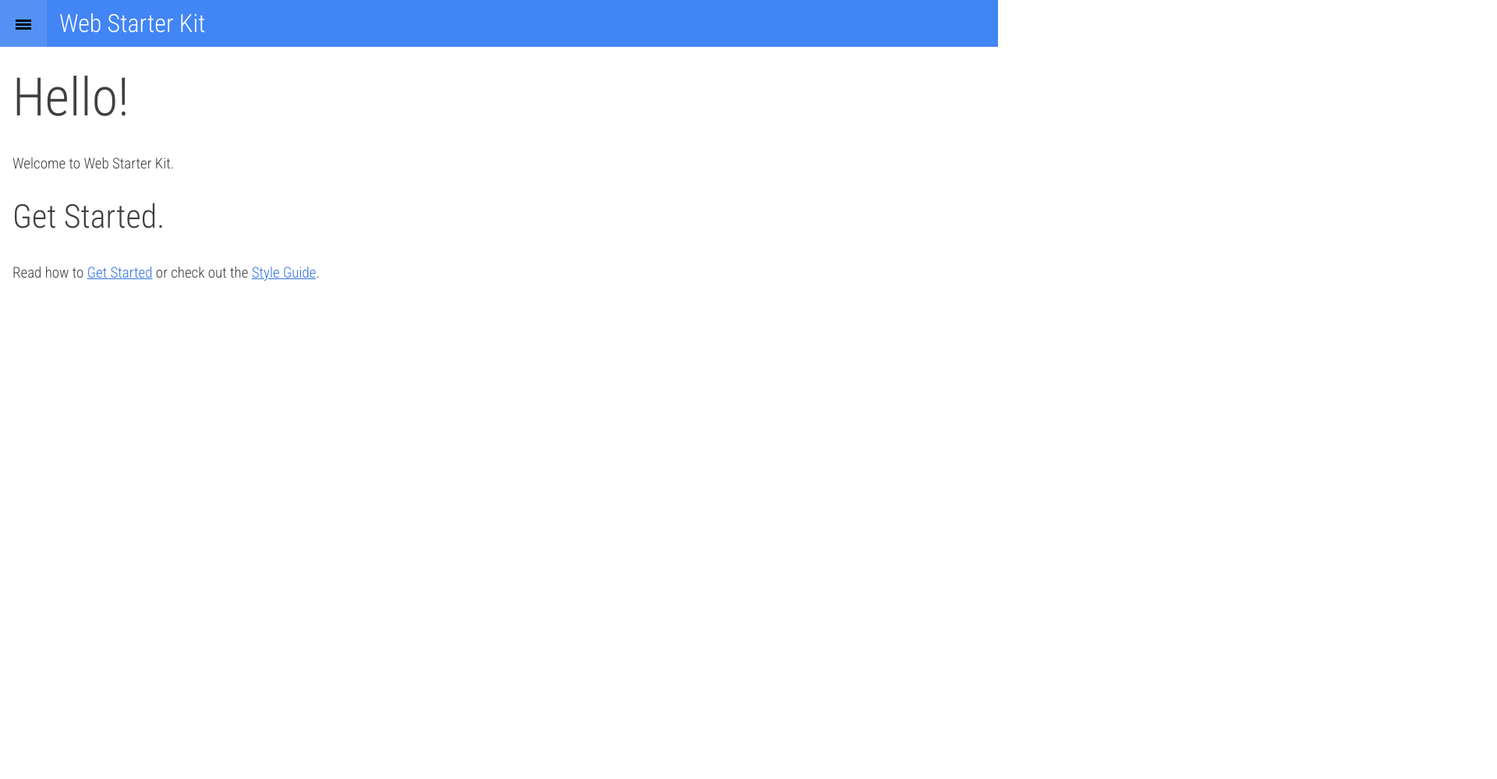
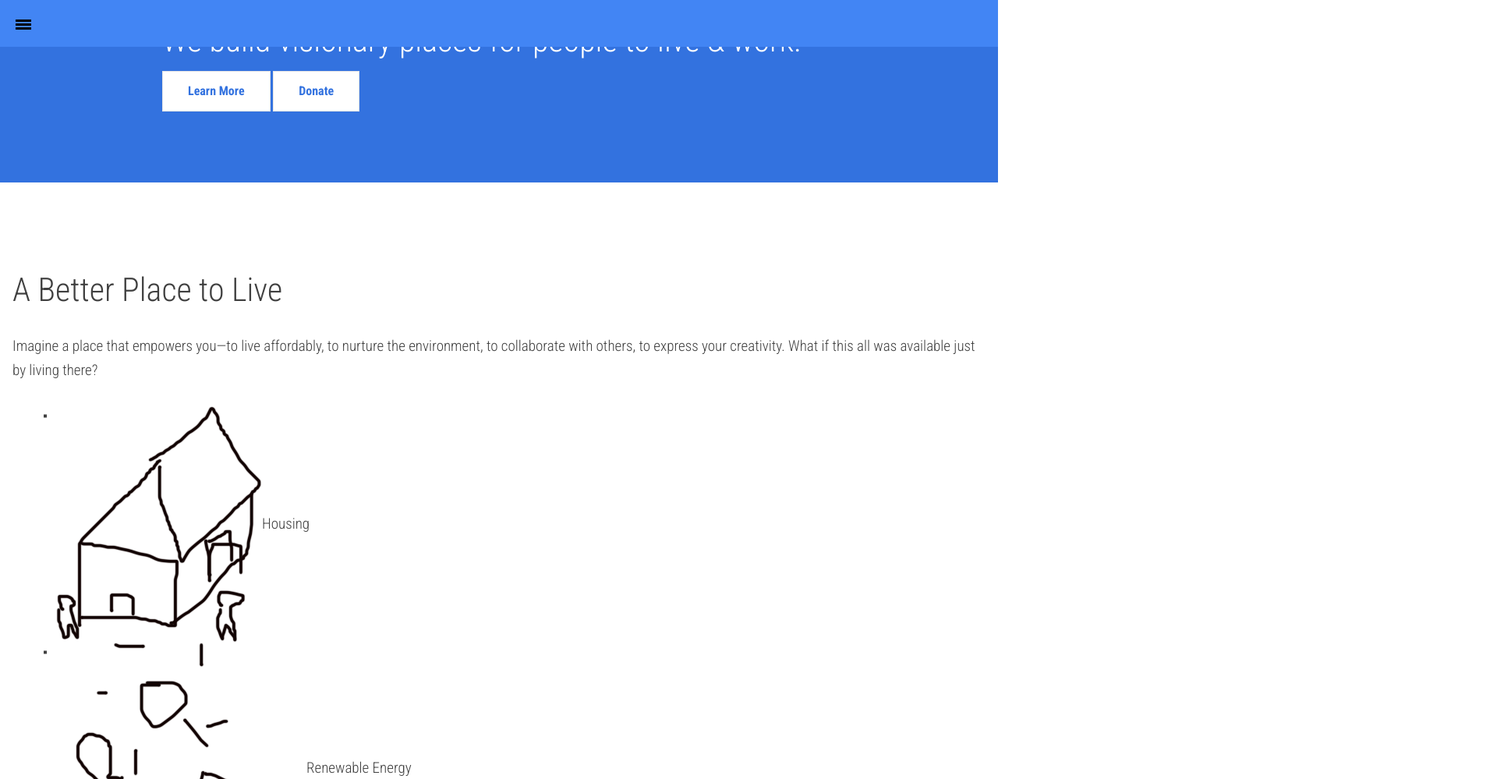
Before and after one commit to ghankerson/welcome_to_place, a website: page app/index.html in a window 1280 px wide. Shown: the top 999 px of the page at 78% size, 1920 px wide, since content can reach past the window. Before the commit the page ends 800 px from the top, so only its background shows below. Drawn offline with Linux system fonts and the light colour scheme.

Commit message:
CSS and markup updates

```diff
--- a/app/index.html
+++ b/app/index.html
@@ -4,7 +4,7 @@
         <meta charset="utf-8">
         <meta name="description" content="A front-end template that helps you build fast, modern mobile web apps.">
         <meta name="viewport" content="width=device-width, initial-scale=1, minimal-ui">
-        <title>Web Starter Kit</title>
+        <title>Welcome to Place</title>
 
         <!-- Add to homescreen for Chrome on Android -->
         <meta name="mobile-web-app-capable" content="yes">
@@ -46,8 +46,7 @@
     <body>
         <header class="app-bar promote-layer">
             <div class="app-bar-container">
-                <button class="menu"><img src="images/hamburger.svg"></button>
-                <h1 class="logo">Web Starter Kit</h1>
+                <button class="menu"><img src="images/hamburger.svg" alt="Menu"></button>
                 <section class="app-bar-actions">
                 <!-- Put App Bar Buttons Here -->
                 </section>
@@ -56,19 +55,22 @@
 
         <nav class="navdrawer-container promote-layer">
             <h4>Navigation</h4>
-            <ul>
-                <li><a href="#hello">Hello</a></li>
-                <li><a href="#get-started">Get Started</a></li>
-                <li><a href="styleguide/index.html">Style Guide</a></li>
-            </ul>
         </nav>
 
+        <div class="summary-header">
+          <div class="container">
+              <h2 id="hello">We build visionary places for people to live &amp; work.</h2>
+              <a href="#" class="button--secondary">Learn More</a>
+              <a href="#" class="button--secondary">Donate</a>
+          </div>
+        </div>
         <main>
-            <h1 id="hello">Hello!</h1>
-            <p>Welcome to Web Starter Kit.</p>
-
-            <h2 id="get-started">Get Started.</h2>
-            <p>Read how to <a href="http://developers.google.com/web/starter-kit">Get Started</a> or check out the <a href="styleguide/index.html">Style Guide</a>.</p>
+            <h2 id="get-started">A Better Place to Live</h2>
+            <p>Imagine a place that empowers you—to live affordably, to nurture the environment, to collaborate with others, to express your creativity. What if this all was available just by living there?</p>
+            <ul class="stretch-wide">
+              <li class="stretch-wide-item"><a href="#"><img src="images/owl/housing.png" alt="Housing" /></a><span class="stretch-wide-item-label">Housing</span></li>
+              <li class="stretch-wide-item"><a href="#"><img src="images/owl/energy.png" alt="Renewable Energy" /></a><span class="strech-wide-item-label">Renewable Energy</span></li>
+            </ul>
         </main>
 
         <!-- build:js scripts/main.min.js -->
--- /dev/null
+++ b/app/styles/components/_components/_stretch-list.scss
@@ -0,0 +1,4 @@
+.stretch-wide {
+  width: 500%;
+  overflow-x: visible
+}
--- a/app/styles/components/components.scss
+++ b/app/styles/components/components.scss
@@ -42,6 +42,7 @@
 @import "_components/_articles-list";
 @import "_components/_guides-list";
 @import "_components/_icon-circle";
+@import "_components/_stretch-list";
 
 
 @import "_themed";
```
Also changed, not shown: app/images/owl/art.png (added), app/images/owl/education.png (added), app/images/owl/energy.png (added), app/images/owl/food.png (added), app/images/owl/grabbing.png (added), app/images/owl/healthcare.png (added), app/images/owl/housing.png (added), app/images/owl/jobs.png (added), app/images/owl/transportation.png (added), app/styles/components/components.css.
